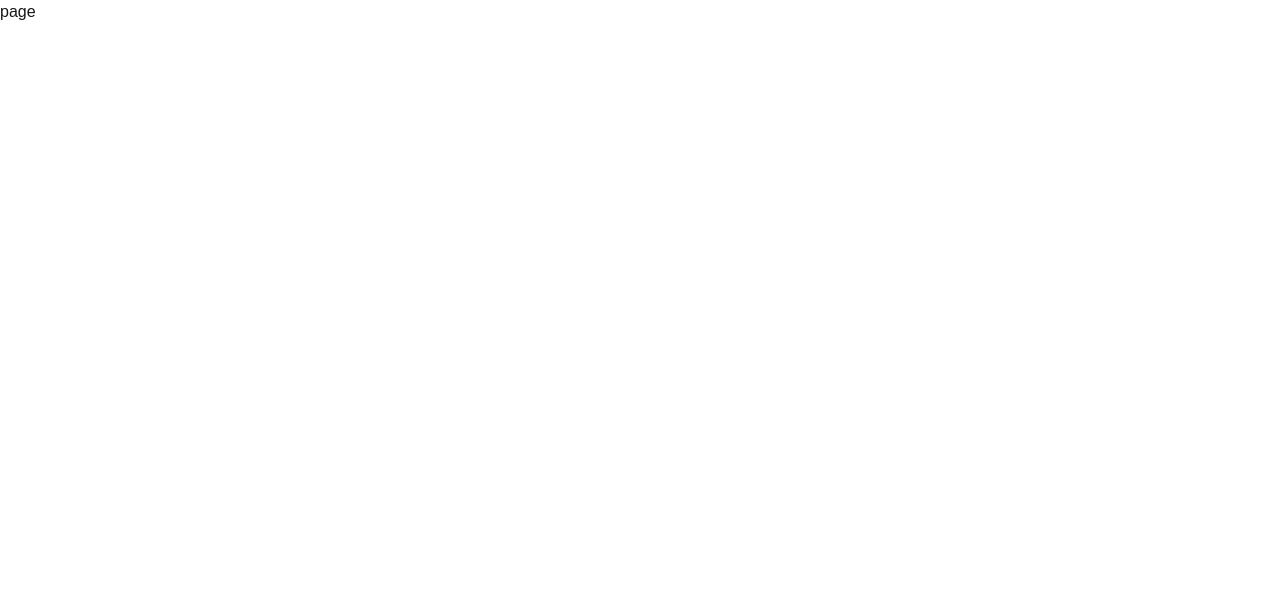
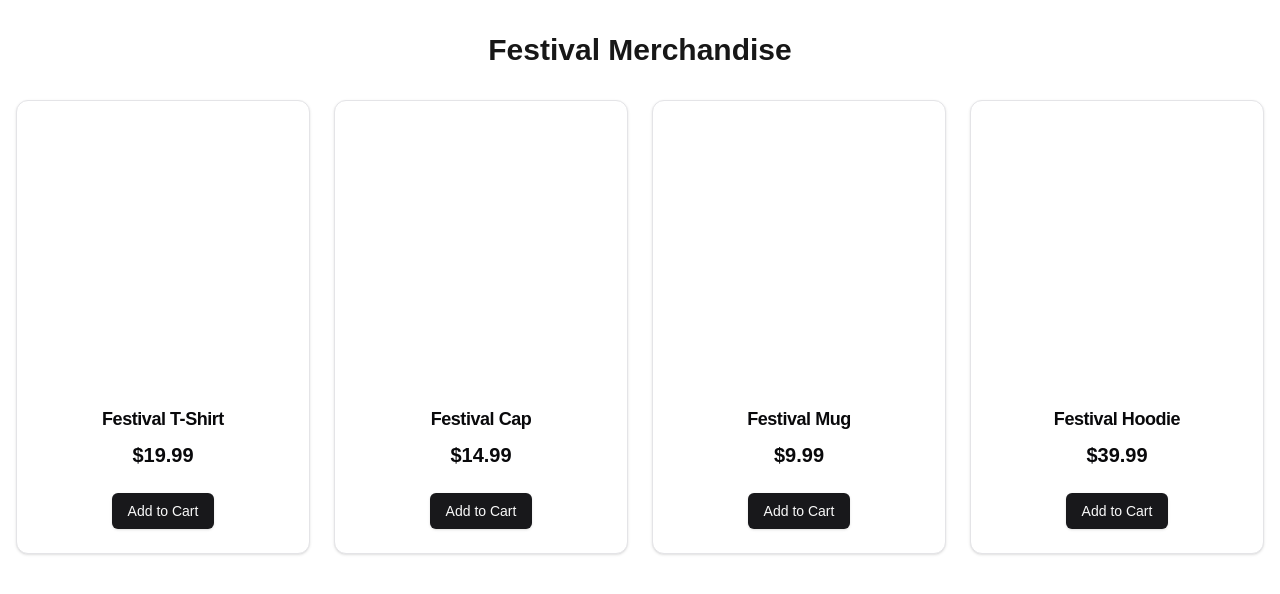
Before and after one commit to praneeth622/CodeRed, a Next.js app: page /Merchandise in a window 1280 px wide. Shown: the top 594 px of the page. Built offline with nearby package versions, Linux system fonts and the light colour scheme; grey boxes are pictures that could not be loaded.

Commit message:
updated Merchandise page

```diff
--- a/app/(Pages)/Home/page.tsx
+++ b/app/(Pages)/Home/page.tsx
@@ -78,7 +78,7 @@ export default function EventLandingPage() {
                   </DropdownMenuContent>
                 </DropdownMenu>
                 <NavLink href="/contact" active={false}>Contact</NavLink>
-                <NavLink href="/merchandise" active={false}>Merchandise</NavLink>
+                <NavLink href="/Merchandise" active={false}>Merchandise</NavLink>
                 <DropdownMenu>
                   <DropdownMenuTrigger className="inline-flex items-center px-1 pt-1 text-sm font-medium text-gray-500 hover:text-gray-700 transition-colors duration-200">
                     More <ChevronDown className="ml-1 h-4 w-4" />
@@ -290,7 +290,6 @@ function NavLink({ href, active, children }: { href: string, active: boolean, ch
     >
       {children}
     </Link>
- is Home Page</div>
   )
 }
 
--- a/app/(Pages)/Merchandise/page.tsx
+++ b/app/(Pages)/Merchandise/page.tsx
@@ -1,9 +1,61 @@
-import React from 'react'
+import Image from 'next/image';
+import { Button } from '@/components/ui/button';
+import { Card, CardContent, CardFooter, CardHeader, CardTitle } from '@/components/ui/card';
 
-const page = () => {
+const products = [
+  {
+    id: 1,
+    name: 'Festival T-Shirt',
+    price: 19.99,
+    image: '/images/festival-tshirt.svg', // Use actual image URLs
+  },
+  {
+    id: 2,
+    name: 'Festival Cap',
+    price: 14.99,
+    image: '/images/festival-cap.svg', // Use actual image URLs
+  },
+  {
+    id: 3,
+    name: 'Festival Mug',
+    price: 9.99,
+    image: '/images/festival-mug.svg', // Use actual image URLs
+  },
+  {
+    id: 4,
+    name: 'Festival Hoodie',
+    price: 39.99,
+    image: '/images/festival-hoodie.svg', // Use actual image URLs
+  },
+];
+
+export default function StorePage() {
   return (
-    <div>page</div>
-  )
+    <div className="px-4 py-8 mx-auto max-w-7xl">
+      <h1 className="text-3xl font-bold mb-8 text-center">Festival Merchandise</h1>
+      <div className="grid grid-cols-1 sm:grid-cols-2 md:grid-cols-3 lg:grid-cols-4 gap-6">
+        {products.map((product) => (
+          <Card key={product.id} className="flex flex-col items-center text-center">
+            <CardHeader>
+              <div className="relative w-full h-64">
+                <Image
+                  src={product.image}
+                  alt={`Image of ${product.name}`}
+                  layout="fill"
+                  objectFit="contain"
+                />
+              </div>
+            </CardHeader>
+            <CardContent className="flex-1">
+              <CardTitle className="text-lg font-semibold">{product.name}</CardTitle>
+              <p className="mt-2 text-xl font-bold">${product.price.toFixed(2)}</p>
+            </CardContent>
+            <CardFooter>
+              <Button className="w-full">Add to Cart</Button>
+            </CardFooter>
+          </Card>
+        ))}
+      </div>
+    </div>
+  );
 }
-
-export default page
```
Also changed, not shown: 1 other file (tests, documents, lock files or other folders).
